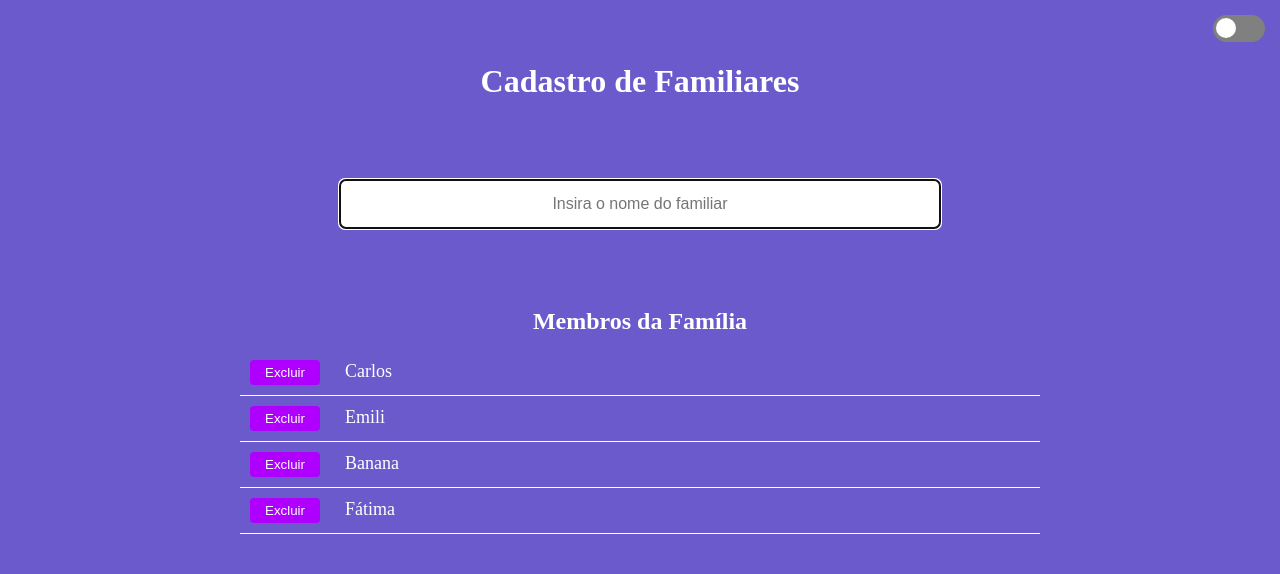
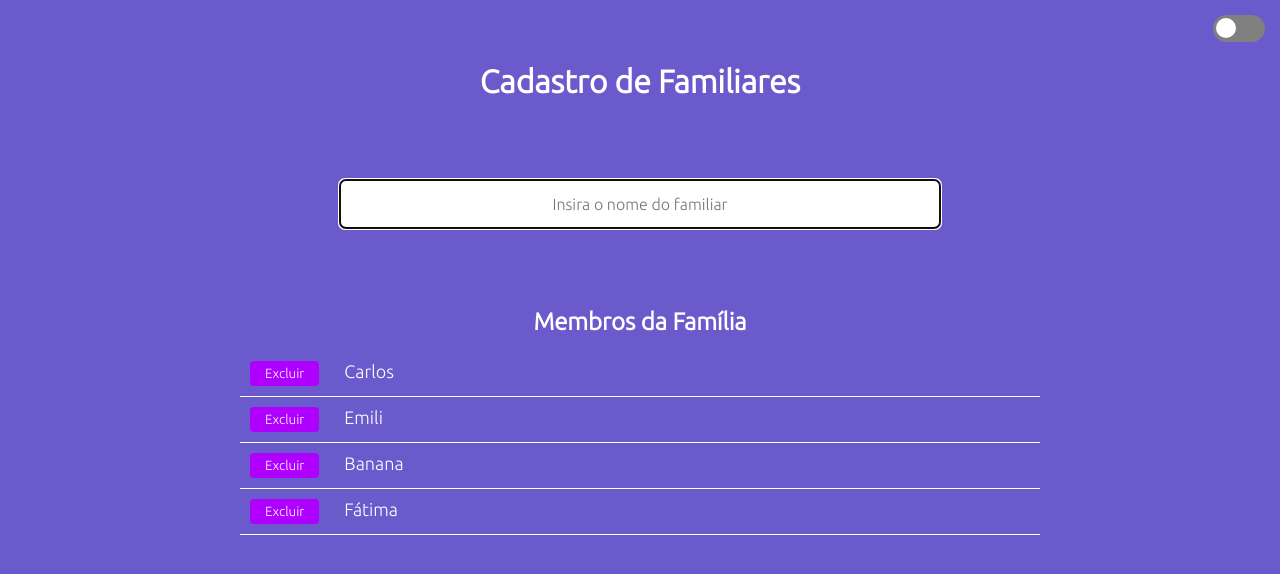
Before and after one commit to carloscarrinho/igtiBootcamp_challenge_HtmlCssJsCrud, a plain HTML site: page index.html in a window 1280 px wide. Drawn offline with Linux system fonts and the light colour scheme.

Commit message:
Adding Ubuntu font-family

```diff
--- a/css/styles.css
+++ b/css/styles.css
@@ -1,8 +1,11 @@
+@import url('https://fonts.googleapis.com/css2?family=Ubuntu:wght@300&display=swap');
+
 * {
   padding: 0;
   margin: 0;
   box-sizing: border-box;
   text-decoration: none;
+  font-family: 'Ubuntu', sans-serif;
 }
 
 html {
```
